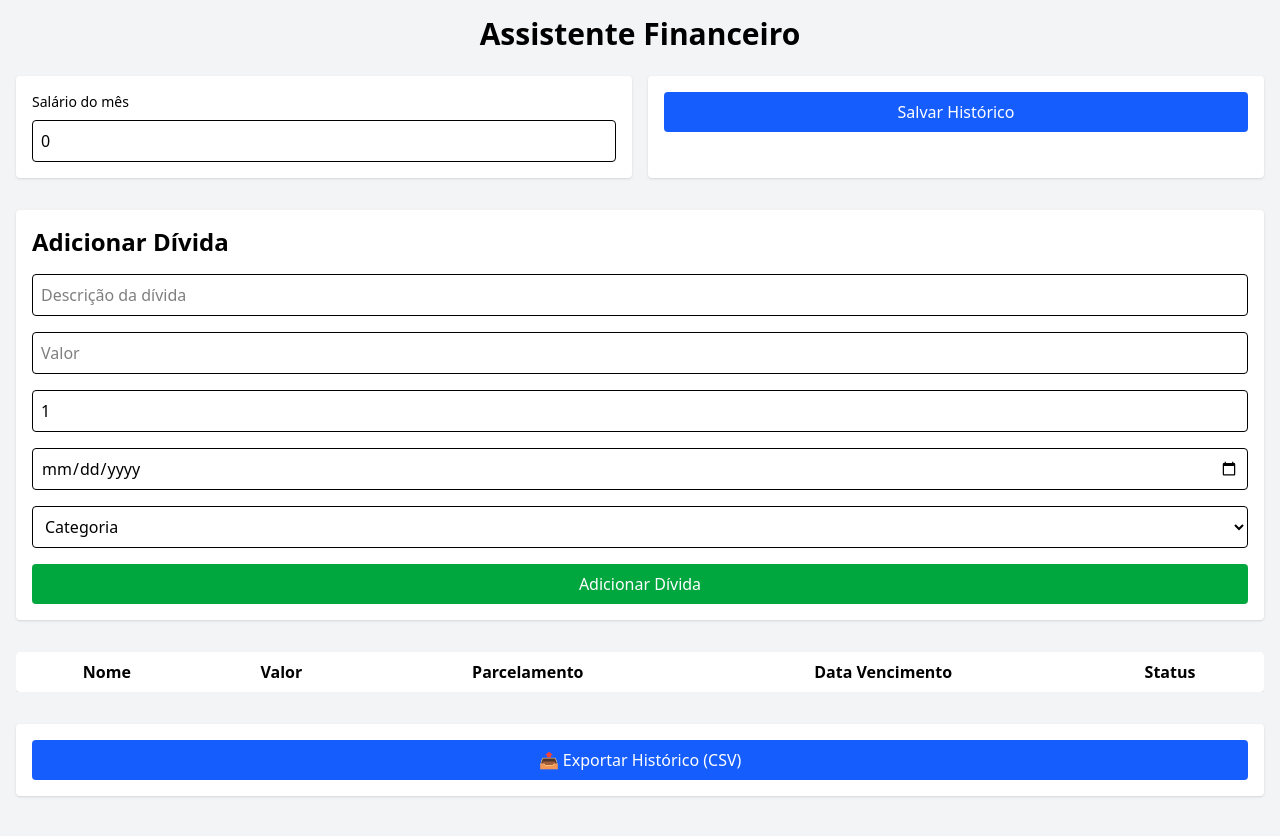
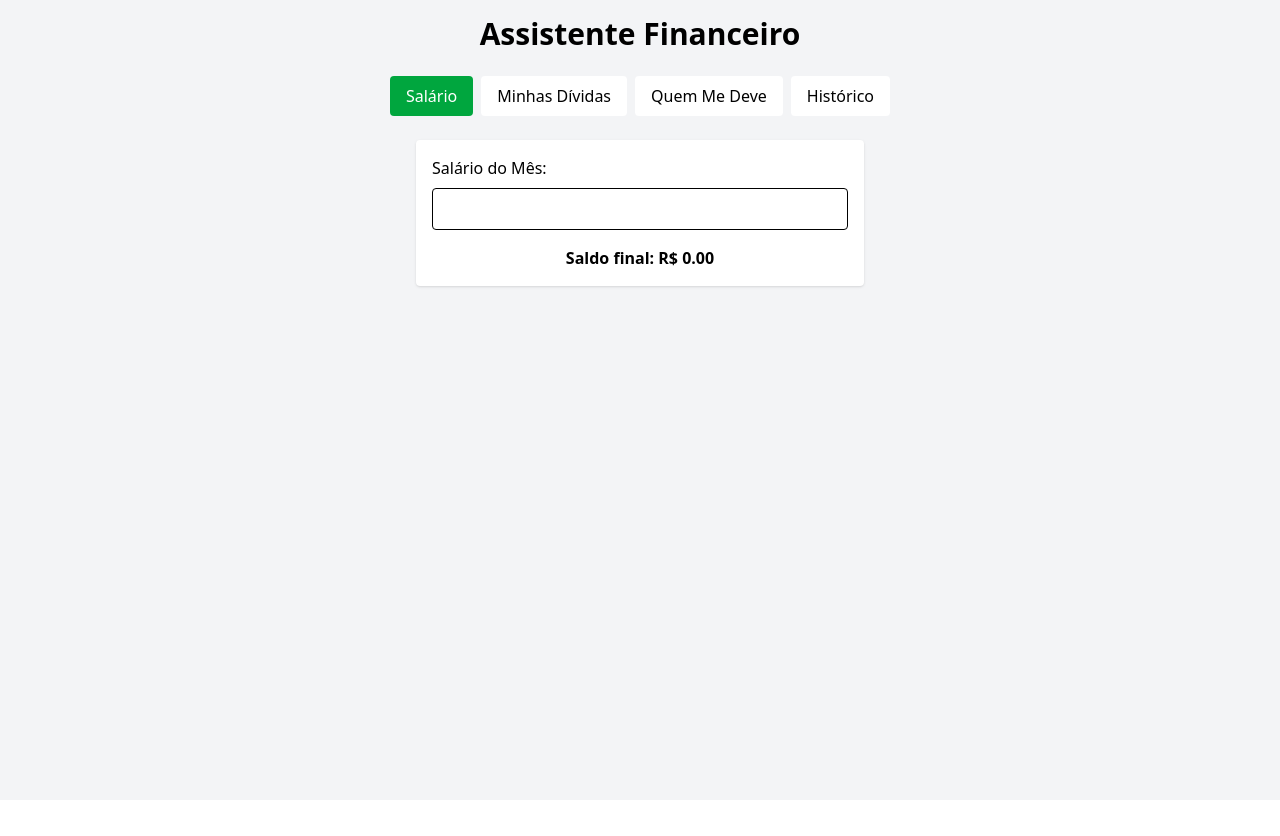
Before and after one commit to gfellipe/Assistente-financeiro, a React (Vite) app: page / in a window 1280 px wide. Shown: the top 836 px of the page. After the commit the page ends 800 px from the top, so only its background shows below. Built offline with nearby package versions, Linux system fonts and the light colour scheme.

Commit message:
Mensagem do commit

```diff
--- a/src/App.jsx
+++ b/src/App.jsx
@@ -1,193 +1,123 @@
-import { useState } from "react";
+// App.jsx
+import React, { useState, useEffect } from "react";
 
 export default function App() {
-  const [formReceber, setFormReceber] = useState({
-    nome: "",
-    valor: "",
-    parcelas: 1,
-    vencimento: "",
-    status: false,
-    categoria: "",
-  });
+  const [abaAtual, setAbaAtual] = useState("salario");
+  const [salario, setSalario] = useState(() => localStorage.getItem("salario") || "");
+  const [dividas, setDividas] = useState(() => JSON.parse(localStorage.getItem("dividas") || "[]"));
+  const [receber, setReceber] = useState(() => JSON.parse(localStorage.getItem("receber") || "[]"));
 
-  const [dividas, setDividas] = useState([]);
-  const [historico, setHistorico] = useState([]);
-  const [salario, setSalario] = useState(0);
-  const [filtro, setFiltro] = useState({
-    mes: "",
-    status: "",
-  });
+  const [formDivida, setFormDivida] = useState({ descricao: "", valor: "", parcelas: "1", vencimento: "", pago: false, categoria: "" });
+  const [formReceber, setFormReceber] = useState({ pessoa: "", descricao: "", valor: "", parcelas: "1", categoria: "" });
 
-  const adicionarDivida = () => {
-    setDividas([
-      ...dividas,
-      {
-        ...formReceber,
-        vencimento: formReceber.vencimento.replace("-", "/"),
-      },
-    ]);
-    setFormReceber({
-      nome: "",
-      valor: "",
-      parcelas: 1,
-      vencimento: "",
-      status: false,
-      categoria: "",
-    });
+  useEffect(() => {
+    localStorage.setItem("salario", salario);
+    localStorage.setItem("dividas", JSON.stringify(dividas));
+    localStorage.setItem("receber", JSON.stringify(receber));
+  }, [salario, dividas, receber]);
+
+  const handleAddDivida = () => {
+    setDividas([...dividas, formDivida]);
+    setFormDivida({ descricao: "", valor: "", parcelas: "1", vencimento: "", pago: false, categoria: "" });
   };
 
-  const salvarHistorico = () => {
-    setHistorico([
-      ...historico,
-      {
-        salario,
-        dividas,
-        receber: [],
-        data: new Date().toLocaleDateString("pt-BR"),
-      },
-    ]);
-    setDividas([]);
-    setSalario(0);
+  const handleAddReceber = () => {
+    setReceber([...receber, formReceber]);
+    setFormReceber({ pessoa: "", descricao: "", valor: "", parcelas: "1", categoria: "" });
   };
 
-  const exportarHistoricoParaCSV = () => {
-    const cabecalho = ["Mês", "Salário", "Total Dívidas", "Total a Receber"];
-    const linhas = historico.map((h) => [
-      h.data,
-      h.salario,
-      h.dividas.length,
-      h.receber.length,
-    ]);
+  const saldoFinal = Number(salario) - dividas.reduce((acc, d) => acc + Number(d.valor), 0) + receber.reduce((acc, r) => acc + Number(r.valor), 0);
 
-    const conteudo = [cabecalho, ...linhas]
-      .map((linha) => linha.join(";"))
-      .join("\n");
-
-    const blob = new Blob(["\uFEFF" + conteudo], { type: "text/csv;charset=utf-8;" });
-    const url = URL.createObjectURL(blob);
-    const link = document.createElement("a");
-    link.href = url;
-    link.setAttribute("download", "historico_financeiro.csv");
-    document.body.appendChild(link);
-    link.click();
-    document.body.removeChild(link);
-  };
+  const vencendoEm3Dias = dividas.filter(d => {
+    const hoje = new Date();
+    const venc = new Date(d.vencimento);
+    const diff = (venc - hoje) / (1000 * 60 * 60 * 24);
+    return diff >= 0 && diff <= 3;
+  });
 
   return (
     <div className="min-h-screen bg-gray-100 p-4">
       <h1 className="text-3xl font-bold text-center mb-6">Assistente Financeiro</h1>
 
-      {/* Tela de Salário */}
-      <div className="flex flex-col md:flex-row justify-between gap-4 mb-8">
-        <div className="w-full md:w-1/2 p-4 bg-white shadow rounded">
-          <label htmlFor="salario" className="block text-sm font-medium">Salário do mês</label>
-          <input
-            id="salario"
-            className="w-full p-2 border rounded mt-2"
-            type="number"
-            placeholder="Digite o salário"
-            value={salario}
-            onChange={(e) => setSalario(e.target.value)}
-          />
+      <div className="flex justify-center space-x-2 mb-6">
+        <button onClick={() => setAbaAtual("salario")} className={`px-4 py-2 rounded ${abaAtual === "salario" ? "bg-green-600 text-white" : "bg-white"}`}>Salário</button>
+        <button onClick={() => setAbaAtual("dividas")} className={`px-4 py-2 rounded ${abaAtual === "dividas" ? "bg-green-600 text-white" : "bg-white"}`}>Minhas Dívidas</button>
+        <button onClick={() => setAbaAtual("receber")} className={`px-4 py-2 rounded ${abaAtual === "receber" ? "bg-green-600 text-white" : "bg-white"}`}>Quem Me Deve</button>
+        <button onClick={() => setAbaAtual("historico")} className={`px-4 py-2 rounded ${abaAtual === "historico" ? "bg-green-600 text-white" : "bg-white"}`}>Histórico</button>
       </div>
 
-        <div className="w-full md:w-1/2 p-4 bg-white shadow rounded">
-          <button
-            onClick={salvarHistorico}
-            className="w-full bg-blue-600 text-white p-2 rounded"
-          >
-            Salvar Histórico
-          </button>
+      {abaAtual === "salario" && (
+        <div className="max-w-md mx-auto bg-white p-4 rounded shadow">
+          <label className="block mb-2 font-medium">Salário do Mês:</label>
+          <input type="number" className="w-full p-2 border rounded" value={salario} onChange={e => setSalario(e.target.value)} />
+          <div className="mt-4 text-center font-bold">Saldo final: R$ {saldoFinal.toFixed(2)}</div>
         </div>
-      </div>
+      )}
 
-      {/* Formulário de Dívida */}
-      <div className="w-full p-4 bg-white shadow rounded mb-8">
-        <h2 className="text-2xl font-semibold mb-4">Adicionar Dívida</h2>
-        <div className="space-y-4">
-          <input
-            className="w-full p-2 border rounded"
-            placeholder="Descrição da dívida"
-            value={formReceber.nome}
-            onChange={(e) => setFormReceber({ ...formReceber, nome: e.target.value })}
-          />
-          <input
-            className="w-full p-2 border rounded"
-            placeholder="Valor"
-            type="number"
-            value={formReceber.valor}
-            onChange={(e) => setFormReceber({ ...formReceber, valor: e.target.value })}
-          />
-          <input
-            className="w-full p-2 border rounded"
-            placeholder="Parcelas (1-12)"
-            type="number"
-            value={formReceber.parcelas}
-            onChange={(e) => setFormReceber({ ...formReceber, parcelas: e.target.value })}
-            min={1}
-            max={12}
-          />
-          <input
-            className="w-full p-2 border rounded"
-            type="date"
-            placeholder="Data de Vencimento"
-            value={formReceber.vencimento}
-            onChange={(e) => setFormReceber({ ...formReceber, vencimento: e.target.value })}
-          />
-          <select
-            className="w-full p-2 border rounded"
-            value={formReceber.categoria}
-            onChange={(e) => setFormReceber({ ...formReceber, categoria: e.target.value })}
-          >
-            <option value="">Categoria</option>
-            <option value="Aluguel">Aluguel</option>
-            <option value="Comida">Comida</option>
-            <option value="Lazer">Lazer</option>
+      {abaAtual === "dividas" && (
+        <div className="max-w-md mx-auto">
+          <input className="w-full p-2 mb-2 border rounded" placeholder="Descrição da dívida" value={formDivida.descricao} onChange={e => setFormDivida({ ...formDivida, descricao: e.target.value })} />
+          <input type="number" className="w-full p-2 mb-2 border rounded" placeholder="Valor" value={formDivida.valor} onChange={e => setFormDivida({ ...formDivida, valor: e.target.value })} />
+          <select className="w-full p-2 mb-2 border rounded" value={formDivida.parcelas} onChange={e => setFormDivida({ ...formDivida, parcelas: e.target.value })}>
+            {[...Array(12)].map((_, i) => (<option key={i + 1} value={i + 1}>{i + 1}x</option>))}
           </select>
-          <button
-            onClick={adicionarDivida}
-            className="w-full bg-green-600 text-white p-2 rounded"
-          >
-            Adicionar Dívida
-          </button>
-        </div>
-      </div>
+          <input type="date" className="w-full p-2 mb-2 border rounded" value={formDivida.vencimento} onChange={e => setFormDivida({ ...formDivida, vencimento: e.target.value })} />
+          <input className="w-full p-2 mb-2 border rounded" placeholder="Categoria" value={formDivida.categoria} onChange={e => setFormDivida({ ...formDivida, categoria: e.target.value })} />
+          <label className="block mb-2"><input type="checkbox" checked={formDivida.pago} onChange={e => setFormDivida({ ...formDivida, pago: e.target.checked })} /> Já foi pago?</label>
+          <button className="bg-green-600 text-white w-full p-2 rounded" onClick={handleAddDivida}>Adicionar Dívida</button>
 
-      {/* Tabela de Dívidas */}
-      <div className="overflow-x-auto mb-8">
-        <table className="min-w-full table-auto bg-white shadow rounded">
-          <thead>
+          <table className="w-full mt-4 text-center border">
+            <thead className="bg-green-200">
               <tr>
-              <th className="px-4 py-2">Nome</th>
-              <th className="px-4 py-2">Valor</th>
-              <th className="px-4 py-2">Parcelamento</th>
-              <th className="px-4 py-2">Data Vencimento</th>
-              <th className="px-4 py-2">Status</th>
+                <th>Descrição</th><th>Valor</th><th>Parcelas</th><th>Vencimento</th><th>Status</th>
               </tr>
             </thead>
             <tbody>
-            {dividas.map((divida, index) => (
-              <tr key={index}>
-                <td className="px-4 py-2">{divida.nome}</td>
-                <td className="px-4 py-2">{divida.valor}</td>
-                <td className="px-4 py-2">{divida.parcelas}</td>
-                <td className="px-4 py-2">{divida.vencimento}</td>
-                <td className="px-4 py-2">{divida.status ? "Pago" : "Pendente"}</td>
+              {dividas.map((d, i) => (
+                <tr key={i} className={`${vencendoEm3Dias.includes(d) ? "bg-red-100" : ""}`}>
+                  <td>{d.descricao}</td><td>R$ {d.valor}</td><td>{d.parcelas}x</td><td>{new Date(d.vencimento).toLocaleDateString()}</td><td>{d.pago ? "Pago" : "Pendente"}</td>
                 </tr>
               ))}
             </tbody>
           </table>
         </div>
+      )}
 
-      {/* Exportar Histórico */}
-      <div className="w-full p-4 bg-white shadow rounded mb-8">
-        <button
-          onClick={exportarHistoricoParaCSV}
-          className="w-full bg-blue-600 text-white p-2 rounded"
-        >
-          📤 Exportar Histórico (CSV)
-        </button>
+      {abaAtual === "receber" && (
+        <div className="max-w-md mx-auto">
+          <input className="w-full p-2 mb-2 border rounded" placeholder="Nome da Pessoa" value={formReceber.pessoa} onChange={e => setFormReceber({ ...formReceber, pessoa: e.target.value })} />
+          <input className="w-full p-2 mb-2 border rounded" placeholder="Descrição da dívida" value={formReceber.descricao} onChange={e => setFormReceber({ ...formReceber, descricao: e.target.value })} />
+          <input type="number" className="w-full p-2 mb-2 border rounded" placeholder="Valor" value={formReceber.valor} onChange={e => setFormReceber({ ...formReceber, valor: e.target.value })} />
+          <select className="w-full p-2 mb-2 border rounded" value={formReceber.parcelas} onChange={e => setFormReceber({ ...formReceber, parcelas: e.target.value })}>
+            {[...Array(12)].map((_, i) => (<option key={i + 1} value={i + 1}>{i + 1}x</option>))}
+          </select>
+          <input className="w-full p-2 mb-2 border rounded" placeholder="Categoria" value={formReceber.categoria} onChange={e => setFormReceber({ ...formReceber, categoria: e.target.value })} />
+          <button className="bg-green-600 text-white w-full p-2 rounded" onClick={handleAddReceber}>Adicionar</button>
+
+          <table className="w-full mt-4 text-center border">
+            <thead className="bg-green-200">
+              <tr><th>Pessoa</th><th>Descrição</th><th>Valor</th><th>Parcelas</th></tr>
+            </thead>
+            <tbody>
+              {receber.map((r, i) => (
+                <tr key={i}>
+                  <td>{r.pessoa}</td><td>{r.descricao}</td><td>R$ {r.valor}</td><td>{r.parcelas}x</td>
+                </tr>
+              ))}
+            </tbody>
+          </table>
         </div>
+      )}
+
+      {abaAtual === "historico" && (
+        <div className="text-center max-w-md mx-auto">
+          <h2 className="text-xl font-bold mb-2">Resumo</h2>
+          <p>Salário: R$ {salario}</p>
+          <p>Total Dívidas: R$ {dividas.reduce((acc, d) => acc + Number(d.valor), 0)}</p>
+          <p>Total a Receber: R$ {receber.reduce((acc, r) => acc + Number(r.valor), 0)}</p>
+          <p className="font-bold">Saldo Final: R$ {saldoFinal.toFixed(2)}</p>
+        </div>
+      )}
     </div>
   );
 }
```
Lines whose indentation alone changed are shown as unchanged.
